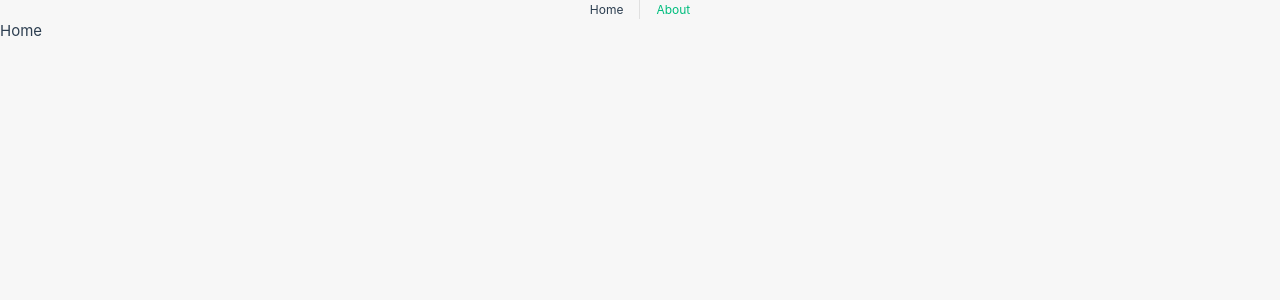
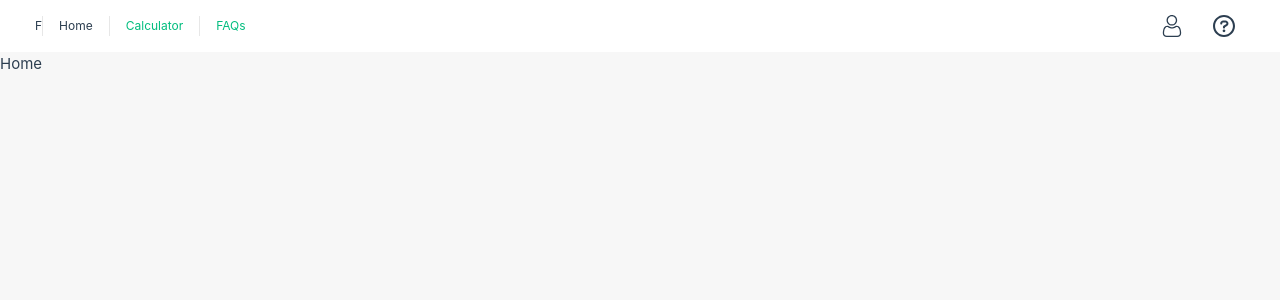
Before and after one commit to Yaasir024/formulatiks, a Vue app: page / in a window 1280 px wide. Shown: the top 300 px of the page. Built offline with nearby package versions, Linux system fonts and the light colour scheme.

Commit message:
/Nav and accordion

```diff
--- a/src/App.vue
+++ b/src/App.vue
@@ -1,41 +1,15 @@
 <script setup lang="ts">
 import { RouterLink, RouterView } from "vue-router";
-import Nav from "@/components/Navbar.vue";
+import NavBar from "@/components/Navbar.vue";
 </script>
 
 <template>
-  <Nav/>
-  <nav>
-    <RouterLink to="/">Home</RouterLink>
-    <RouterLink to="/about">About</RouterLink>
-  </nav>
+  <NavBar />
 
   <RouterView />
 </template>
 
 <style scoped>
-nav {
-  width: 100%;
-  font-size: 12px;
-  text-align: center;
-}
 
-nav a.router-link-exact-active {
-  color: var(--color-text);
-}
-
-nav a.router-link-exact-active:hover {
-  background-color: transparent;
-}
-
-nav a {
-  display: inline-block;
-  padding: 0 1rem;
-  border-left: 1px solid var(--color-border);
-}
-
-nav a:first-of-type {
-  border: 0;
-}
 
 </style>
--- a/src/components/Accordion.vue
+++ b/src/components/Accordion.vue
@@ -4,38 +4,113 @@ Imports
 */
 import { ref, reactive, watch } from "vue";
 
-const activeAccordion = ref([])
+const activeAccordion = ref<number[]>([]);
 
-const questions = ref([{
-          title: "Is there a web application for Unify? ",
+const questions = ref([
+  {
+    title: "Who Created Formulatics? ",
     answer:
-            "Lorem ipsum dolor sit amet, consectetur adipiscing elit. A, tellus volutpat id adipiscing felis lobortis hac vitae dui. Vitae pellentesque tincidunt ornare elit ut ante vel pulvinar mauris. Nisi, fringilla ac ut vulputate. Sagittis dignissim ac euismod arcu nullam. In elementum aenean imperdiet ut risus, ut. Purus commodo scelerisque et quis montes. Leo massa, elit ut ornare eget viverra tortor eget quisque. faucibus augu",
+      "Lorem ipsum dolor sit amet, consectetur adipiscing elit. A, tellus volutpat id adipiscing felis lobortis hac vitae dui. Vitae pellentesque tincidunt ornare elit ut ante vel pulvinar mauris.",
   },
   {
-          title: "Is Unify free?",
+    title: "Is Formulatics Calculator free?",
     answer:
-            "Lorem ipsum dolor sit amet, consectetur adipiscing elit. A, tellus volutpat id adipiscing felis lobortis hac vitae dui. Vitae pellentesque tincidunt ornare elit ut ante vel pulvinar mauris. Nisi, fringilla ac ut vulputate. Sagittis dignissim ac euismod arcu nullam. In elementum aenean imperdiet ut risus, ut. Purus commodo scelerisque et quis montes. Leo massa, elit ut ornare eget viverra tortor eget quisque. faucibus augu",
+      "Lorem ipsum dolor sit amet, consectetur adipiscing elit. A, tellus volutpat id adipiscing felis lobortis hac vitae dui. Vitae pellentesque tincidunt ornare elit ut ante vel pulvinar mauris.",
   },
   {
-          title: "Are In-person classes available?",
+    title: "How much is Formulatics Pro?",
     answer:
-            "Lorem ipsum dolor sit amet, consectetur adipiscing elit. A, tellus volutpat id adipiscing felis lobortis hac vitae dui. Vitae pellentesque tincidunt ornare elit ut ante vel pulvinar mauris. Nisi, fringilla ac ut vulputate. Sagittis dignissim ac euismod arcu nullam. In elementum aenean imperdiet ut risus, ut. Purus commodo scelerisque et quis montes. Leo massa, elit ut ornare eget viverra tortor eget quisque. faucibus augu",
+      "Lorem ipsum dolor sit amet, consectetur adipiscing elit. A, tellus volutpat id adipiscing felis lobortis hac vitae dui. Vitae pellentesque tincidunt ornare elit ut ante vel pulvinar mauris.",
   },
   {
-          title: "What is your refund policy?",
+    title: "Is it billed monthly or yearly?",
     answer:
-            "Lorem ipsum dolor sit amet, consectetur adipiscing elit. A, tellus volutpat id adipiscing felis lobortis hac vitae dui. Vitae pellentesque tincidunt ornare elit ut ante vel pulvinar mauris. Nisi, fringilla ac ut vulputate. Sagittis dignissim ac euismod arcu nullam. In elementum aenean imperdiet ut risus, ut. Purus commodo scelerisque et quis montes. Leo massa, elit ut ornare eget viverra tortor eget quisque. faucibus augu",
+      "Lorem ipsum dolor sit amet, consectetur adipiscing elit. A, tellus volutpat id adipiscing felis lobortis hac vitae dui. Vitae pellentesque tincidunt ornare elit ut ante vel pulvinar mauris.",
   },
-        {
-          title: "How does billing work?",
-          answer:
-            "Lorem ipsum dolor sit amet, consectetur adipiscing elit. A, tellus volutpat id adipiscing felis lobortis hac vitae dui. Vitae pellentesque tincidunt ornare elit ut ante vel pulvinar mauris. Nisi, fringilla ac ut vulputate. Sagittis dignissim ac euismod arcu nullam. In elementum aenean imperdiet ut risus, ut. Purus commodo scelerisque et quis montes. Leo massa, elit ut ornare eget viverra tortor eget quisque. faucibus augu",
-        }])
+]);
 
-
+const openAccord = (index: any) => {
+  const currentIndex = activeAccordion.value.findIndex((ind) => ind === index);
+  if (activeAccordion.value.includes(index)) {
+    activeAccordion.value.splice(currentIndex, 1);
+  } else {
+    activeAccordion.value.splice(currentIndex, 1, index);
+  }
+};
 </script>
 
+<template>
+  <div class="accordion">
+    <div
+      class="accordion-item"
+      v-for="(question, index) in questions"
+      :key="`question-${index}`"
+    >
+      <div class="question" @click="openAccord(index)">
+        <h3>{{question.title}}</h3>
+        <svg
+        class="arrow"
+        :class="{ active: activeAccordion.includes(index) }"
+          width="16"
+          height="10"
+          viewBox="0 0 16 10"
+          fill="none"
+          xmlns="http://www.w3.org/2000/svg"
+        >
+          <path
+            d="M15 1.5L8 8.5L1 1.5"
+            stroke="#2F2D37"
+            stroke-width="1.5"
+            stroke-linecap="round"
+            stroke-linejoin="round"
+          />
+        </svg>
+      </div>
+      <p class="answer" :class="{ collapsed: activeAccordion.includes(index) }">
+        {{question.answer}}
+      </p>
+    </div>
+  </div>
+</template>
 
-<template>
-
-</template>
+<style scoped>
+.accordion {
+  margin-top: 50px;
+}
+.accordion-item {
+  padding: 1.5rem 0;
+  border-bottom: 1px solid rgb(234 234 234);
+}
+.question {
+  display: flex;
+  align-items: center;
+  justify-content: space-between;
+  cursor: pointer;
+}
+.question h3 {
+  font-weight: 400;
+  font-size: 16px;
+  line-height: 160%;
+  letter-spacing: 0.01em;
+}
+.answer {
+  margin-top: 10px;
+  text-align: left;
+  letter-spacing: 0.01em;
+}
+.answer {
+  display: none;
+  transition: all 0.4s ease-in-out;
+}
+.answer.collapsed {
+  display: block;
+  transition: all 0.4s ease-in-out;
+}
+.arrow {
+  transform: rotate(0deg);
+  transition: all 0.5s ease;
+}
+.arrow.active {
+  transform: rotate(180deg);
+}
+</style>
--- a/src/components/Navbar.vue
+++ b/src/components/Navbar.vue
@@ -1,6 +1,88 @@
 <template>
-    <nav>
-        <div class="left-side"></div>
-        <div class="right-side"></div>
-    </nav>
+  <nav>
+    <div class="left-side">
+      <div class="logo">F</div>
+      <div class="links">
+        <RouterLink to="/">Home</RouterLink>
+        <RouterLink to="/calculator">Calculator</RouterLink>
+        <RouterLink to="/faqs">FAQs</RouterLink>
+      </div>
+    </div>
+    <div class="right-side">
+      <div class="profile">
+        <svg
+          class="profile"
+          width="22"
+          height="22"
+          viewBox="-42 0 512 512"
+          fill="currentColor"
+        >
+          <path
+            d="M210.4 246.6c33.8 0 63.2-12.1 87.1-36.1 24-24 36.2-53.3 36.2-87.2 0-33.9-12.2-63.2-36.2-87.2-24-24-53.3-36.1-87.1-36.1-34 0-63.3 12.2-87.2 36.1S87 89.4 87 123.3c0 33.9 12.2 63.2 36.2 87.2 24 24 53.3 36.1 87.2 36.1zm-66-189.3a89.1 89.1 0 0166-27.3c26 0 47.5 9 66 27.3a89.2 89.2 0 0127.3 66c0 26-9 47.6-27.4 66a89.1 89.1 0 01-66 27.3c-26 0-47.5-9-66-27.3a89.1 89.1 0 01-27.3-66c0-26 9-47.6 27.4-66zm0 0M426.1 393.7a304.6 304.6 0 00-12-64.9 160.7 160.7 0 00-13.5-30.3c-5.7-10.2-12.5-19-20.1-26.3a88.9 88.9 0 00-29-18.2 100.1 100.1 0 00-37-6.7c-5.2 0-10.2 2.2-20 8.5-6 4-13 8.5-20.9 13.5-6.7 4.3-15.8 8.3-27 11.9a107.3 107.3 0 01-66 0 119.3 119.3 0 01-27-12l-21-13.4c-9.7-6.3-14.8-8.5-20-8.5a100 100 0 00-37 6.7 88.8 88.8 0 00-29 18.2 114.4 114.4 0 00-20.1 26.3 161 161 0 00-13.4 30.3A302.5 302.5 0 001 393.7c-.7 9.8-1 20-1 30.2 0 26.8 8.5 48.4 25.3 64.4C41.8 504 63.6 512 90.3 512h246.5c26.7 0 48.6-8 65.1-23.7 16.8-16 25.3-37.6 25.3-64.4a437 437 0 00-1-30.2zm-44.9 72.8c-11 10.4-25.4 15.5-44.4 15.5H90.3c-19 0-33.4-5-44.4-15.5C35.2 456.3 30 442.4 30 424c0-9.5.3-19 1-28.1A272.9 272.9 0 0141.7 338a131 131 0 0110.9-24.7A84.8 84.8 0 0167.4 294a59 59 0 0119.3-12 69 69 0 0123.6-4.5c1 .5 3 1.6 6 3.6l21 13.6c9 5.6 20.4 10.7 34 15.1a137.3 137.3 0 0084.5 0c13.7-4.4 25.1-9.5 34-15.1a2721 2721 0 0027-17.2 69 69 0 0123.7 4.5 59 59 0 0119.2 12 84.5 84.5 0 0114.9 19.4c4.5 8 8.2 16.3 10.8 24.7a275.2 275.2 0 0110.8 57.8c.6 9 1 18.5 1 28.1 0 18.5-5.3 32.4-16 42.6zm0 0"
+          ></path>
+        </svg>
+      </div>
+      <div class="question">
+        <svg
+          xmlns="http://www.w3.org/2000/svg"
+          viewBox="0 0 512 512"
+          width="22"
+          height="22"
+          fill="currentColor"
+        >
+          <path
+            d="M256 0C114.6 0 0 114.6 0 256s114.6 256 256 256s256-114.6 256-256S397.4 0 256 0zM256 464c-114.7 0-208-93.31-208-208S141.3 48 256 48s208 93.31 208 208S370.7 464 256 464zM256 336c-18 0-32 14-32 32s13.1 32 32 32c17.1 0 32-14 32-32S273.1 336 256 336zM289.1 128h-51.1C199 128 168 159 168 198c0 13 11 24 24 24s24-11 24-24C216 186 225.1 176 237.1 176h51.1C301.1 176 312 186 312 198c0 8-4 14.1-11 18.1L244 251C236 256 232 264 232 272V288c0 13 11 24 24 24S280 301 280 288V286l45.1-28c21-13 34-36 34-60C360 159 329 128 289.1 128z"
+          />
+        </svg>
+      </div>
+    </div>
+  </nav>
 </template>
+
+<style scoped>
+nav {
+  width: 100%;
+  font-size: 12px;
+  background: var(--color-primary);
+  padding: 15px 35px;
+  display: flex;
+  align-items: center;
+  justify-content: space-between;
+}
+nav a.router-link-exact-active {
+  color: var(--color-text);
+}
+
+nav a.router-link-exact-active:hover {
+  background-color: transparent;
+}
+
+nav a {
+  display: inline-block;
+  padding: 0 1rem;
+  border-left: 1px solid var(--color-border);
+}
+
+.left-side {
+  display: flex;
+  align-items: center;
+}
+.right-side {
+  display: flex;
+  align-items: center;
+}
+.right-side .profile {
+  display: flex;
+  align-items: center;
+  justify-content: center;
+  margin-right: 15px;
+  cursor: pointer;
+}
+.question {
+  display: flex;
+  align-items: center;
+  justify-content: center;
+  margin-right: 10px;
+  cursor: pointer;
+}
+</style>
--- a/src/views/FaqsView.vue
+++ b/src/views/FaqsView.vue
@@ -9,8 +9,8 @@ import Accordion from "../components/Accordion.vue";
 <template>
   <section>
     <header>
+        <h1>FAQs</h1>
       <h2>Have Questions?</h2>
-      <h1>FAQs</h1>
     </header>
     <Accordion />
   </section>
```
Lines whose indentation alone changed are shown as unchanged.
